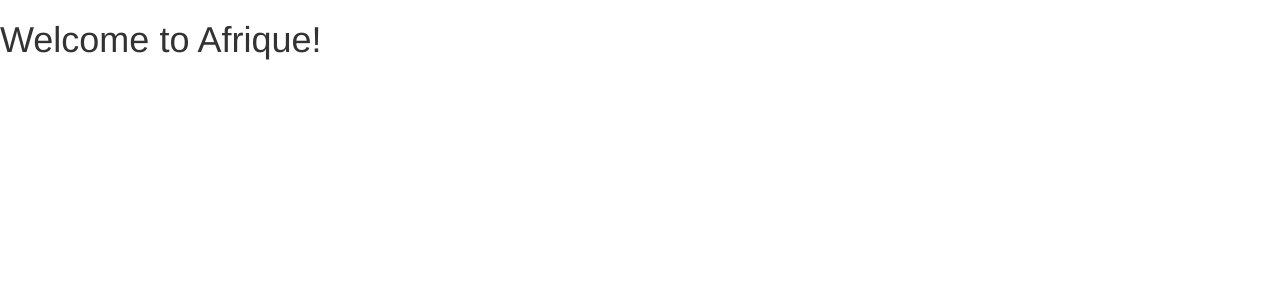
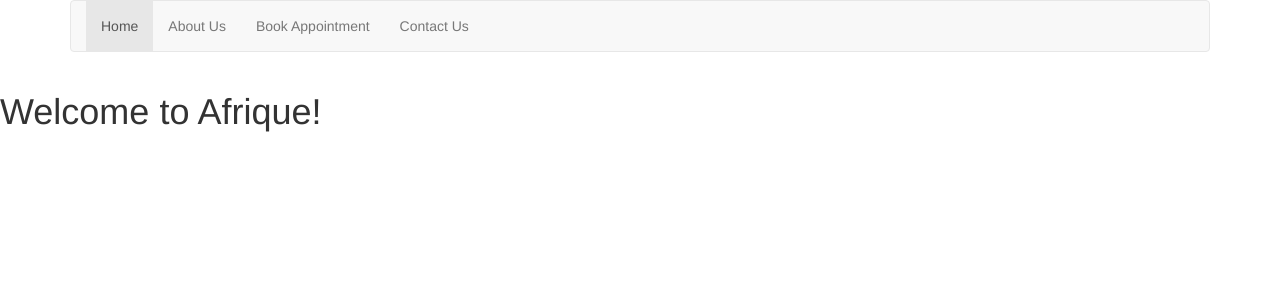
Before and after one commit to oyiza/afrique, a PHP site: page / in a window 1280 px wide. Shown: the top 300 px of the page. Run offline with PHP 8.4, Linux system fonts and the light colour scheme; some libraries are stand-ins or nearby versions.

Commit message:
Changes to Index.php

```diff
--- a/index.php
+++ b/index.php
@@ -21,16 +21,32 @@
 
   </head>
   <body>
-    <h1>Welcome to Afrique!</h1>
-
 	<!-- Header -->
 	<div class="container">
 		<div>
 		</div>
-	</div>
+
+		<!-- MENU BAR -->
+		<div>
+			<nav class="navbar navbar-default">
+			  <div class="container-fluid">
+				<div>
+				  <ul class="nav navbar-nav">
+					<li class="active"><a href="#">Home</a></li>
+					<li><a href="#">About Us</a></li>
+					<li><a href="#">Book Appointment</a></li>
+					<li><a href="#">Contact Us</a></li>
+				  </ul>
+				</div>
+			  </div>
+			</nav>
+		</div>
+	</div> <!-- end of header -->
 
 	<!-- Main Content -->
-	<div></div>
+	<div>
+		 <h1>Welcome to Afrique!</h1>
+	</div>
 
 	<!-- Footer -->
 	<div></div>
```
